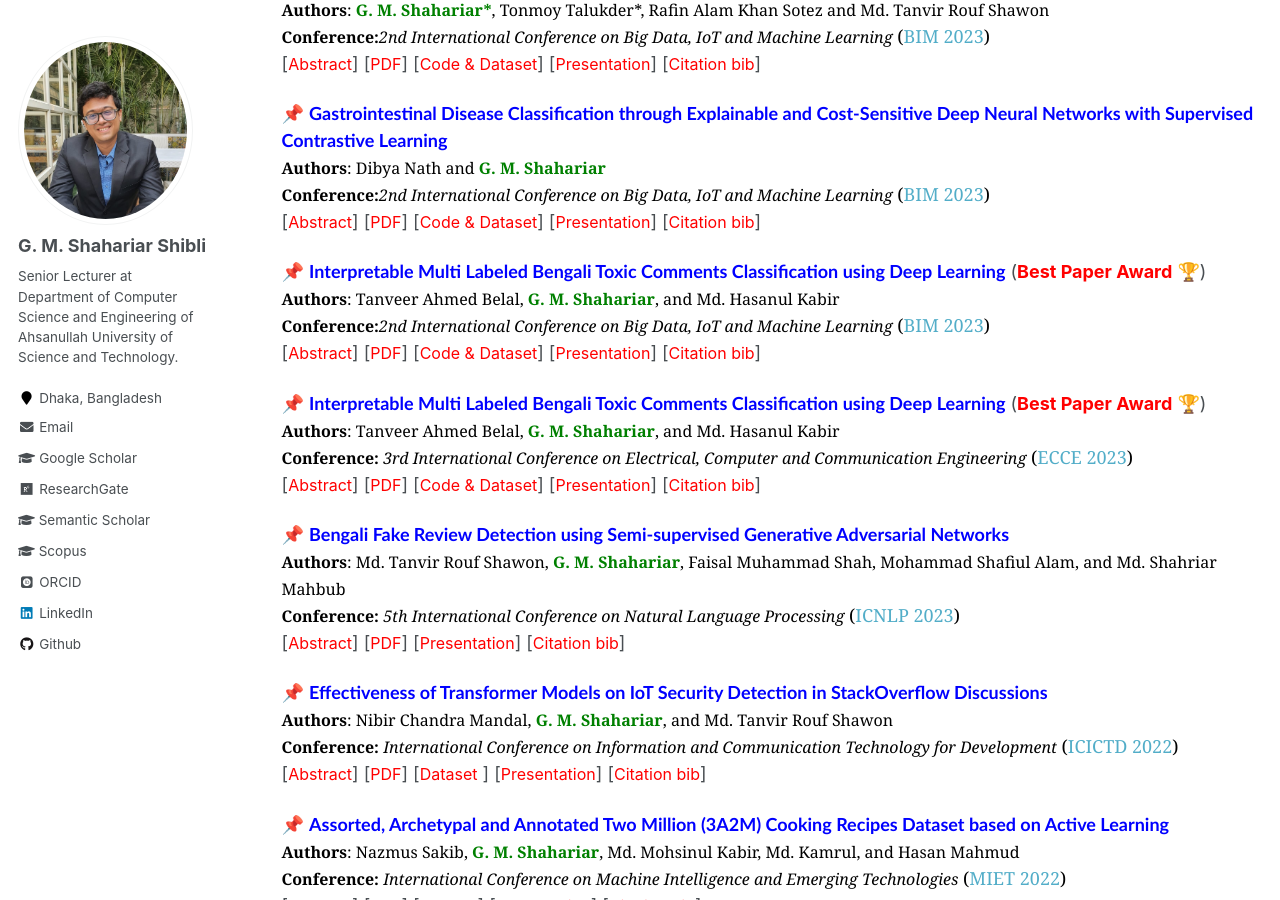
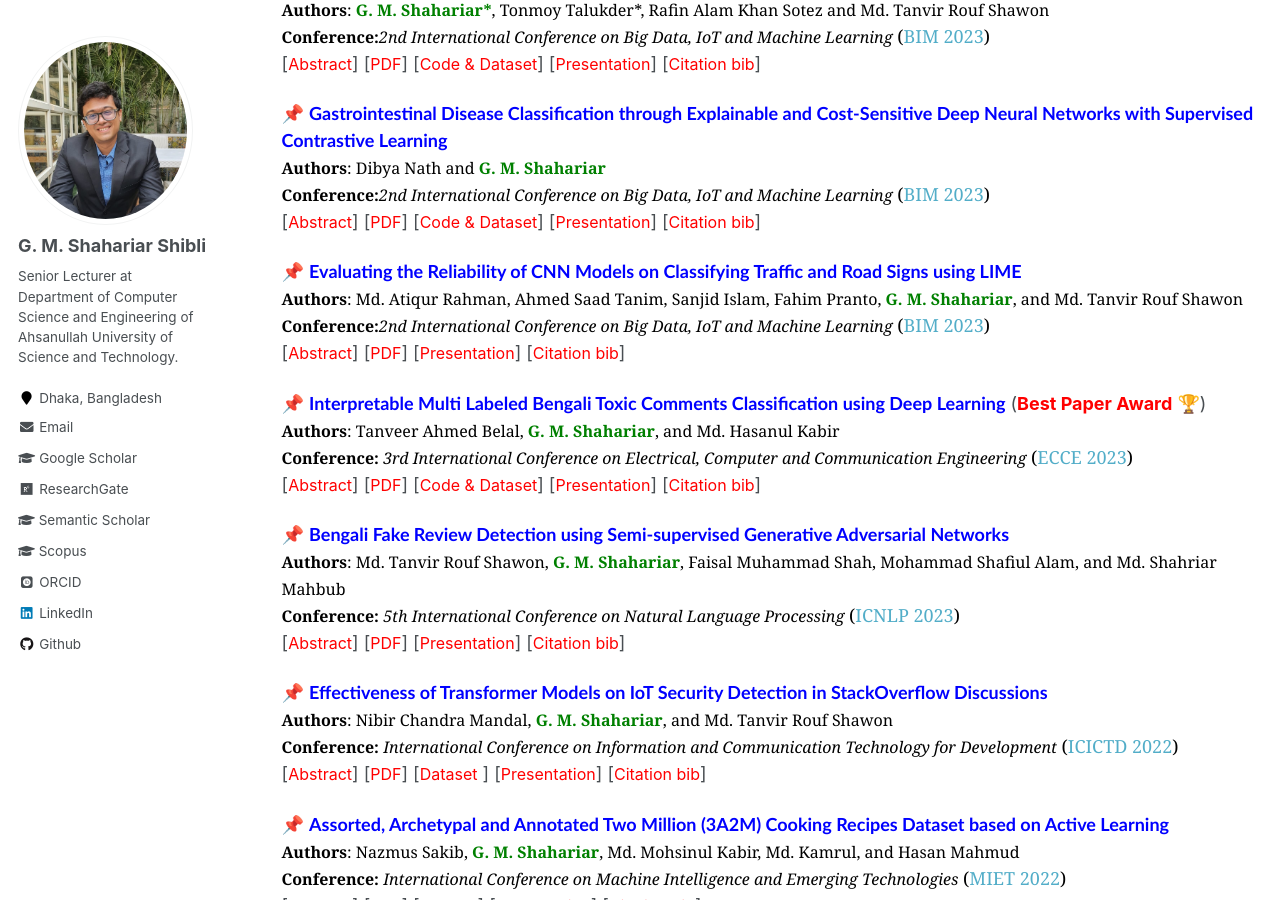
Before and after one commit to shahariar-shibli/shahariar-shibli.github.io, a Jekyll site: the page built from _pages/publications.md, in a window 1280 px wide and 900 px high, scrolled down 463 px. Built offline with Jekyll 4.4.1, drawn with Linux system fonts in a browser that asks for light colours; some web fonts are replaced; some of the changed lines change nothing that is shown.

Commit message:
Update publications.md

```diff
--- a/_pages/publications.md
+++ b/_pages/publications.md
@@ -103,7 +103,7 @@ author_profile: true
 	<font size="3"><strong>Conference:</strong><em>2nd International Conference on Big Data, IoT and Machine Learning</em></font> ([BIM 2023](https://confbim.com/))
 </span>
 <br>
-[<a style="color:red;" href="#" onclick="$('#gas2023_abstract').toggle();return false;"><font size="3">Abstract</font></a>] [[<span style ="color:red"><font size="3">PDF</font></span>](https://www.researchgate.net/publication/372417019_Gastrointestinal_Disease_Classification_through_Explainable_and_Cost-Sensitive_Deep_Neural_Networks_with_Supervised_Contrastive_Learning)] [[<span style ="color:red"><font size="3">Code & Dataset</font></span>](https://github.com/deepu099cse/Multi-Labeled-Bengali-Toxic-Comments-Classification)] [[<span style ="color:red"><font size="3">Presentation</font></span>](https://shahariar-shibli.github.io/files/ECCE2023/ECCE-Toxic-Comments-Presentation.pptx)] [<a style="color:red;" href="#" onclick="$('#gas2023_bib').toggle();return false;"><font size="3">Citation bib</font></a>]
+[<a style="color:red;" href="#" onclick="$('#gas2023_abstract').toggle();return false;"><font size="3">Abstract</font></a>] [[<span style ="color:red"><font size="3">PDF</font></span>](https://www.researchgate.net/publication/372417019_Gastrointestinal_Disease_Classification_through_Explainable_and_Cost-Sensitive_Deep_Neural_Networks_with_Supervised_Contrastive_Learning)] [[<span style ="color:red"><font size="3">Code & Dataset</font></span>](https://github.com/dibya404/Gastrointestinal-Disease-Classification-through-Explainable-and-Cost-Sensitive-DNN-with-SCL)] [[<span style ="color:red"><font size="3">Presentation</font></span>](https://shahariar-shibli.github.io/files/BIM2023/Paper-307.pptx)] [<a style="color:red;" href="#" onclick="$('#gas2023_bib').toggle();return false;"><font size="3">Citation bib</font></a>]
 
 <div id="gas2023_bib" class="bib" style="display:none;">
 	<pre>
@@ -138,43 +138,40 @@ author_profile: true
 </div>
 
 <!-- Paper 06 -->
-📌 [<span style="color:blue;font-family:Trebuchet MS;">**Interpretable Multi Labeled Bengali Toxic Comments Classification using Deep Learning**</span>](https://ieeexplore.ieee.org/document/10101588) (<span style="color:red"><strong>Best Paper Award</strong></span> 🏆)<br>
+📌 [<span style="color:blue;font-family:Trebuchet MS;">**Evaluating the Reliability of CNN Models on Classifying Traffic and Road Signs using LIME**</span>](https://arxiv.org/pdf/2309.05747.pdf)<br>
 <span style="color:black;font-family:Georgia">
-	<font size="3"><strong>Authors</strong>: Tanveer Ahmed Belal, <strong style="color:green">G. M. Shahariar</strong>, and Md. Hasanul Kabir </font>
+	<font size="3"><strong>Authors</strong>: Md. Atiqur Rahman, Ahmed Saad Tanim, Sanjid Islam, Fahim Pranto, <strong style="color:green">G. M. Shahariar</strong>, and Md. Tanvir Rouf Shawon</font>
 </span>
 <br>
 <span style="color:black;font-family:Georgia">
 	<font size="3"><strong>Conference:</strong><em>2nd International Conference on Big Data, IoT and Machine Learning</em></font> ([BIM 2023](https://confbim.com/))
 </span>
 <br>
-[<a style="color:red;" href="#" onclick="$('#ecce2023_abstract').toggle();return false;"><font size="3">Abstract</font></a>] [[<span style ="color:red"><font size="3">PDF</font></span>](https://www.researchgate.net/publication/369924719_Interpretable_Multi_Labeled_Bengali_Toxic_Comments_Classification_using_Deep_Learning)] [[<span style ="color:red"><font size="3">Code & Dataset</font></span>](https://github.com/deepu099cse/Multi-Labeled-Bengali-Toxic-Comments-Classification)] [[<span style ="color:red"><font size="3">Presentation</font></span>](https://shahariar-shibli.github.io/files/ECCE2023/ECCE-Toxic-Comments-Presentation.pptx)] [<a style="color:red;" href="#" onclick="$('#ecce2023_bib').toggle();return false;"><font size="3">Citation bib</font></a>]
+[<a style="color:red;" href="#" onclick="$('#traffic2023_abstract').toggle();return false;"><font size="3">Abstract</font></a>] [[<span style ="color:red"><font size="3">PDF</font></span>](https://www.researchgate.net/publication/374236414_Evaluating_the_Reliability_of_CNN_Models_on_Classifying_Traffic_and_Road_Signs_using_LIME)] [[<span style ="color:red"><font size="3">Presentation</font></span>](https://shahariar-shibli.github.io/files/BIM2023/Paper-312.pdf)] [<a style="color:red;" href="#" onclick="$('#traffic2023_bib').toggle();return false;"><font size="3">Citation bib</font></a>]
 
-<div id="ecce2023_bib" class="bib" style="display:none;">
+<div id="traffic2023_bib" class="bib" style="display:none;">
 	<pre>
-	  @INPROCEEDINGS{10101588,
-	  author={Belal, Tanveer Ahmed and Shahariar, G. M. and Kabir, Md. Hasanul},
-	  booktitle={2023 International Conference on Electrical, Computer and Communication Engineering (ECCE)},
-	  title={Interpretable Multi Labeled Bengali Toxic Comments Classification using Deep Learning},
-	  year={2023},
-	  volume={},
-	  number={},
-	  pages={1-6},
-	  doi={10.1109/ECCE57851.2023.10101588}}
+		@article{rahman2023evaluating,
+		  title={Evaluating the Reliability of CNN Models on Classifying Traffic and Road Signs using LIME},
+		  author={Rahman, Md Atiqur and Tanim, Ahmed Saad and Islam, Sanjid and Pranto, Fahim and Shahariar, GM and Shawon, Md Tanvir Rouf},
+		  journal={arXiv preprint arXiv:2309.05747},
+		  year={2023}
+		}
 	</pre>
 </div>
 
-<div id="ecce2023_abstract" class="abstract" style="display:none;">
+<div id="traffic2023_abstract" class="abstract" style="display:none;">
 	<p style="text-align:justify; color:black;font-family:Monaco;">
 		<font size="3">
-			This paper presents a deep learning-based pipeline for categorizing Bengali toxic comments,
-			in which at first a binary classification model is used to determine whether a comment is toxic or not,
-			and then a multi-label classifier is employed to determine which toxicity type the comment belongs to.
-			For this purpose, we have prepaBlue a manually labeled dataset consisting of 16,073 instances among which 8,488 are Toxic
-			and any toxic comment may correspond to one or more of the six toxic categories - vulgar, hate, religious, threat, troll,
-			and insult simulta-neously. Long Short Term Memory (LSTM) with BERT Embedding achieved 89.42% accuracy for the binary classification
-			task while as a multi-label classifier, a combination of Convolutional Neural Network and Bi-directional Long Short Term Memory
-			(CNN-BiLSTM) with attention mechanism achieved 78.92% accuracy and 0.86 as weighted F1-score. To explain the pBlueictions and interpret
-			the word feature importance during classification by the proposed models, we utilized Local Interpretable Model-Agnostic Explanations (LIME) framework.
+			The objective of this investigation is to evaluate and contrast the effectiveness of four state-of-the-art pre-trained
+			models, ResNet-34, VGG-19, DenseNet-121, and Inception V3, in classifying traffic and road signs with the utilization
+			of the GTSRB public dataset. The study fo-cuses on evaluating the accuracy of these models' predictions as well as their
+			ability to employ appropriate features for image categorization. To gain insights into the strengths and limitations
+			of the model's predictions , the study employs the local interpretable model-agnostic explanations (LIME) framework.
+			The findings of this experiment indicate that LIME is a crucial tool for improving the interpretability and dependability
+			of machine learning models for image identification, regardless of the models achieving an f1 score of 0.99 on classifying
+			traffic and road signs. The conclusion of this study has important ramifications for how these models are used in practice,
+			as it is crucial to ensure that model predictions are founded on the pertinent image features.
 		</font>
 	</p>
 </div>
```
